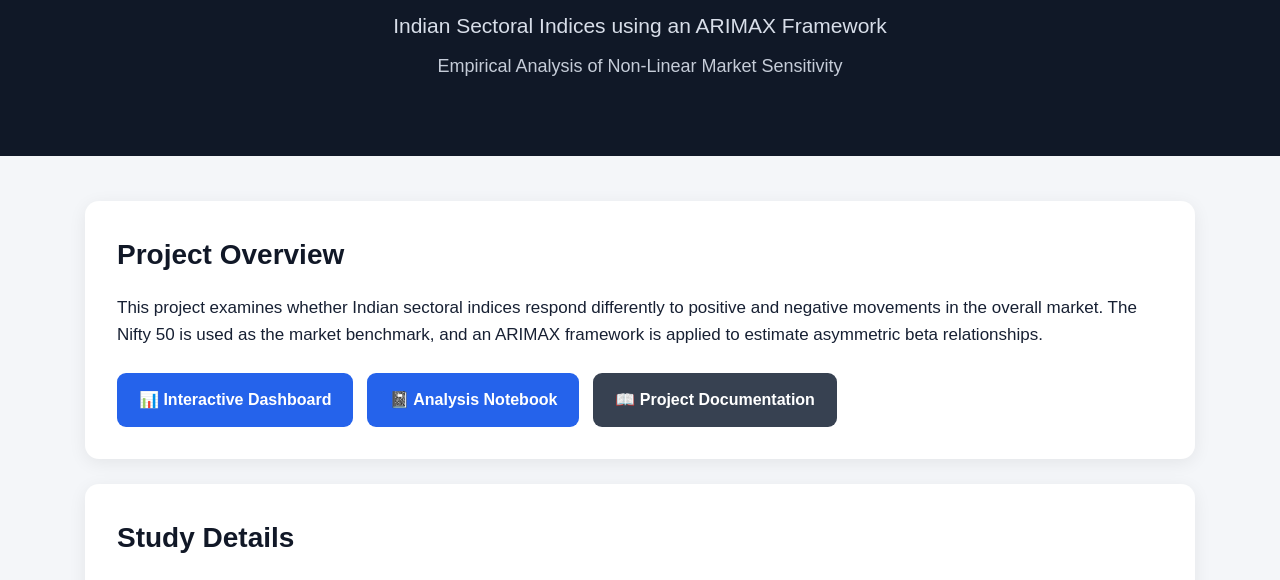
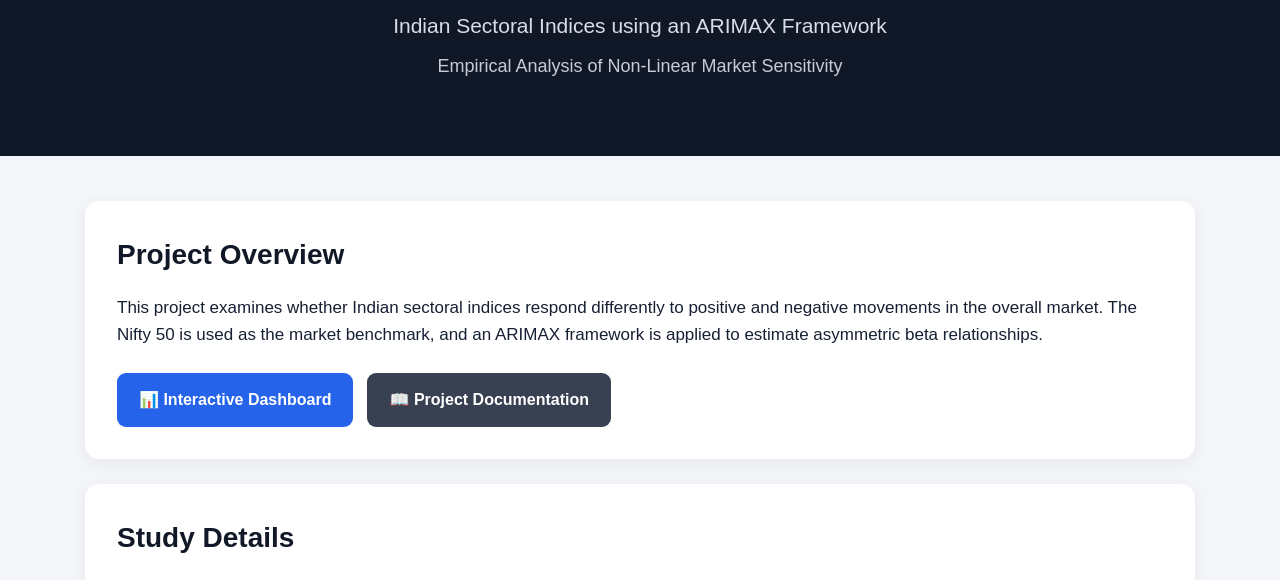
Before and after one commit to Rupanjana-Dey190/Asymmetric-Beta-Indian-Sectoral-Indices, a plain HTML site: page index.html in a window 1280 px wide. Shown: the part 156-736 px from the top of the page. Drawn offline with Linux system fonts and the light colour scheme.

Commit message:
Update index.html to remove unused links
Removed analysis notebook link and updated comments.

```diff
--- a/index.html
+++ b/index.html
@@ -199,9 +199,7 @@ footer p {
 </style>
 </head>
 
-
 <body>
-
 
 <!-- HEADER -->
 
@@ -240,7 +238,6 @@ footer p {
 
     <div class="buttons">
 
-
         <!-- LIVE DASHBOARD -->
 
         <a class="button"
@@ -252,18 +249,7 @@ footer p {
         </a>
 
 
-        <!-- ANALYSIS NOTEBOOK -->
-
-        <a class="button"
-           href="https://nbviewer.org/github/Rupanjana-Dey190/Asymmetric-Beta-Indian-Sectoral-Indices/blob/main/notebooks/Asymmetric_Beta_Analysis.ipynb"
-           target="_blank">
-
-            📓 Analysis Notebook
-
-        </a>
-
-
-        <!-- README -->
+        <!-- PROJECT DOCUMENTATION -->
 
         <a class="button secondary"
            href="https://github.com/Rupanjana-Dey190/Asymmetric-Beta-Indian-Sectoral-Indices/blob/main/README.md"
@@ -273,11 +259,9 @@ footer p {
 
         </a>
 
-
     </div>
 
 </section>
-
 
 
 <!-- STUDY DETAILS -->
@@ -361,7 +345,6 @@ footer p {
 </section>
 
 
-
 <!-- SECTORS -->
 
 <section class="section">
@@ -386,7 +369,6 @@ footer p {
     </ul>
 
 </section>
-
 
 
 <!-- METHODOLOGY -->
@@ -460,7 +442,6 @@ footer p {
 </section>
 
 
-
 <!-- RESEARCH FOCUS -->
 
 <section class="section">
@@ -479,7 +460,6 @@ footer p {
     </p>
 
 </section>
-
 
 
 <!-- TOOLS -->
@@ -541,7 +521,6 @@ footer p {
 </section>
 
 
-
 <!-- PROJECT FILES -->
 
 <section class="section">
@@ -593,7 +572,6 @@ footer p {
 </div>
 
 
-
 <!-- FOOTER -->
 
 <footer>
```
